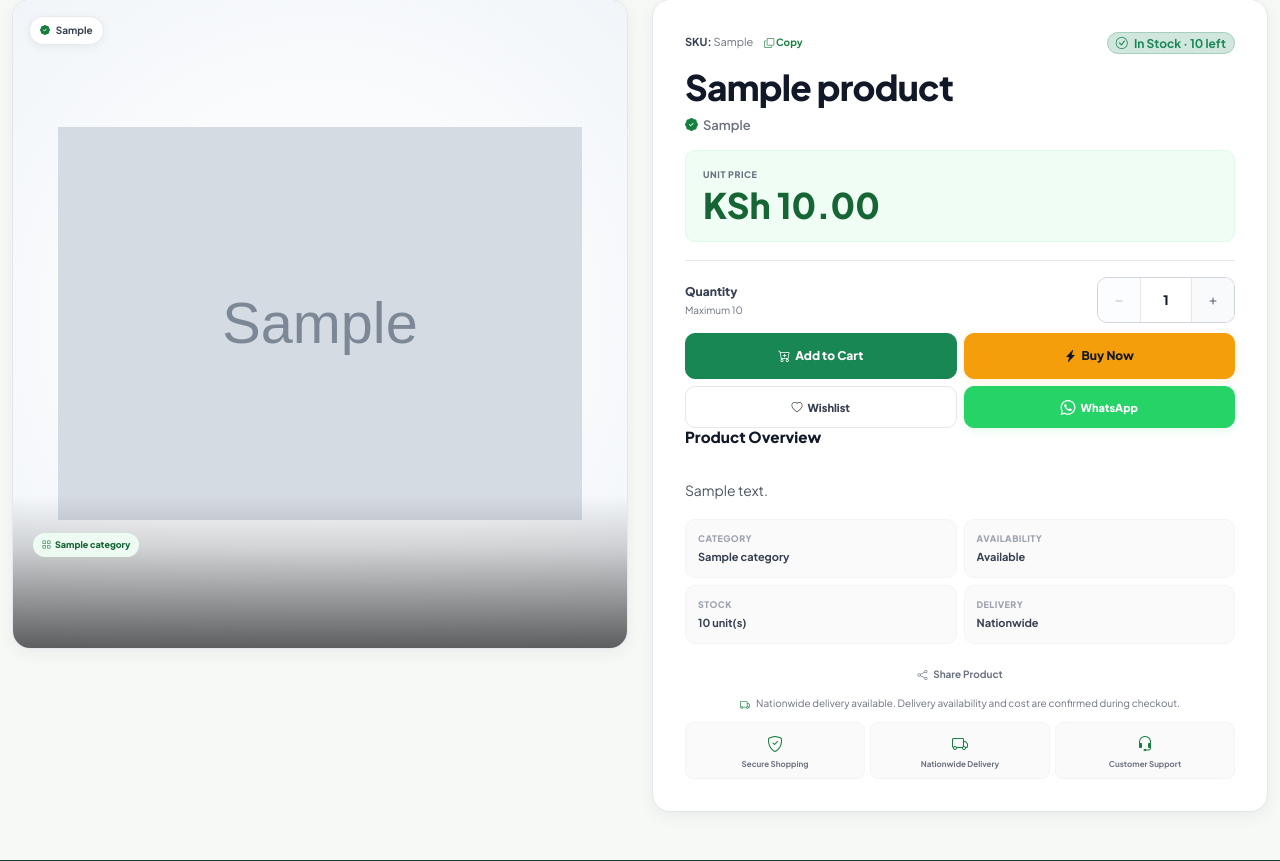
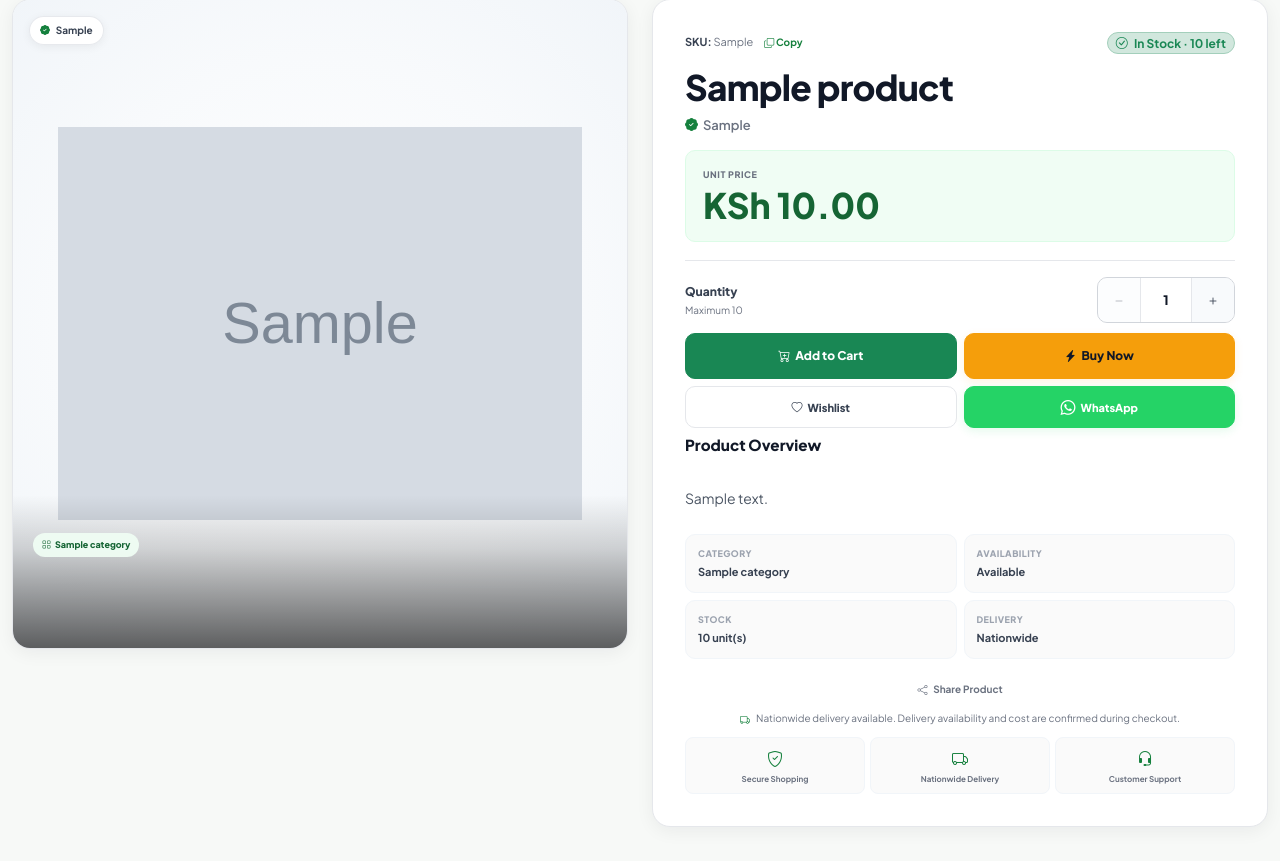
Before and after one commit to roparon/AgroMart, a Flask app: page /products/1 in a window 1280 px wide. Shown: the part 237-1098 px from the top of the page. Run offline with Flask 3, Linux system fonts and the light colour scheme; tables that the repository leaves empty hold one stand-in row (values such as "Sample post"); grey boxes marked "Sample" are stand-in pictures; some libraries are stand-ins or nearby versions.

Commit message:
modify my index.html file to fit my preffered layout

```diff
--- a/app/templates/product_details.html
+++ b/app/templates/product_details.html
@@ -2642,13 +2642,13 @@
 
                     <div>
 
-                        <h2 class="section-title">
+                        <h2 class="section-title mt-2">
                             Product Overview
                         </h2>
 
                         {% if product.description %}
 
-                            <div class="product-description">
+                            <div class="product-description mb-4">
                                 {{ product.description }}
                             </div>
 
```
Also changed, not shown: app/static/uploads/home/12c2dc2788ed477f95d1d27f281e27b9.jpeg (deleted), app/static/uploads/home/3dca3dfc276d4efb8d14b1cf0fc17e94.png (added), app/static/uploads/home/40a1ce4b3dc54501b6af182b25085876.jpeg (deleted), app/static/uploads/home/6a8c7cb4aef84603ade9bc14c3bc6b64.jpeg (deleted), app/static/uploads/home/af073e5fae8b4632a62341b0d40a4605.png (deleted), app/static/uploads/home/d22786323da64a229b5b77f1cb2b8ca9.png (deleted), app/static/uploads/homepage/1f983ddc134643a097387b16d6206b1a.png (deleted), app/static/uploads/homepage/5277df86748848c18e5d71a4054d142a.png (deleted).
